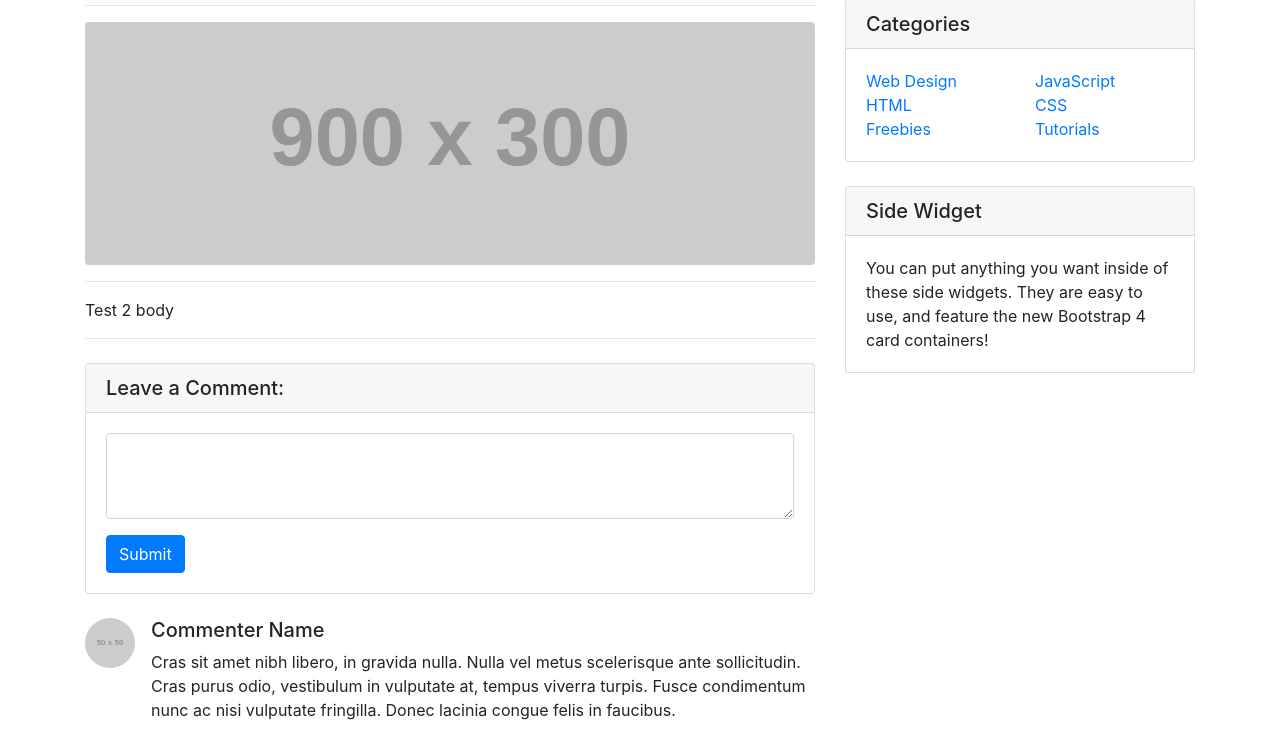
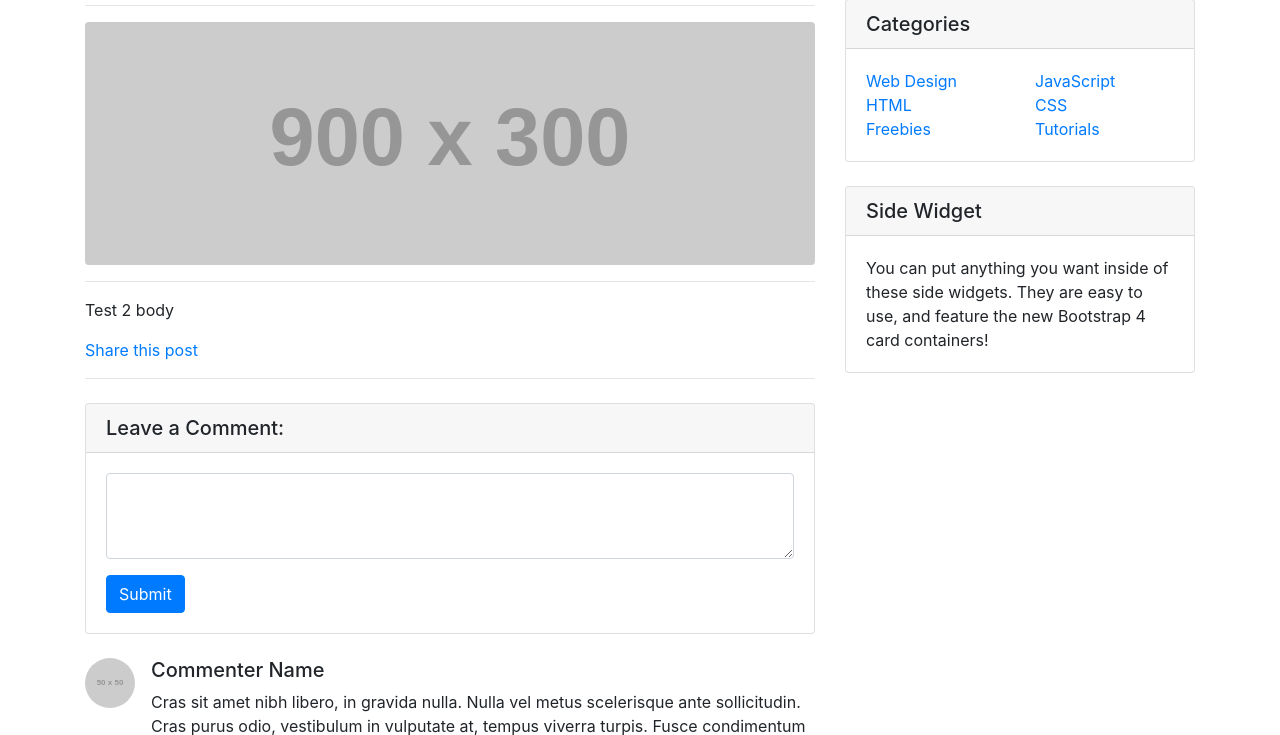
Before and after one commit to mezgoodle/django-site, a Django app: a page that uses mysite/blog/templates/blog/post/detail.html in a window 1280 px wide. Shown: the part 234-969 px from the top of the page. Run offline with Django 3.2, Linux system fonts and the light colour scheme; data comes from the database, SQL or seed files in the repository; grey boxes labelled with a size stand in for pictures from a placeholder-image service; some libraries are stand-ins or nearby versions.

Commit message:
Add button for sharing

```diff
--- a/mysite/blog/templates/blog/post/detail.html
+++ b/mysite/blog/templates/blog/post/detail.html
@@ -29,7 +29,7 @@
 
         <!-- Post Content -->
         <p class="lead">{{post.body|linebreaks}}</p>
-
+        <p><a href="{% url 'blog:post_share' post.id %}">Share this post</a></p>
         <hr>
 
         <!-- Comments Form -->
```
